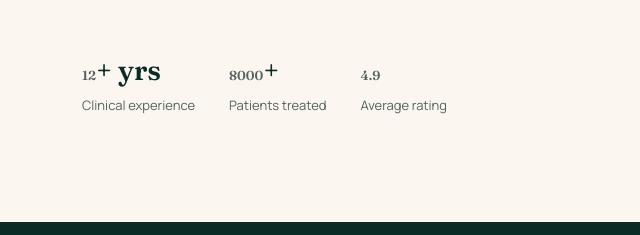
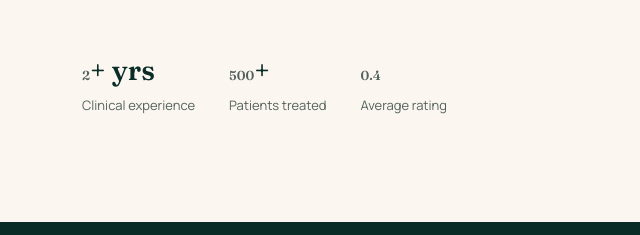
Before and after one commit to Arbaab1/Rafat-Dental-clinic-, a plain HTML site: page index.html in a window 1280 px wide. Shown: the part 537-772 px from the top of the page, 0-640 px from the left. Drawn offline with Linux system fonts and the light colour scheme.

Commit message:
Update trust metrics in index.html

```diff
--- a/index.html
+++ b/index.html
@@ -461,9 +461,9 @@ body {
           <a class="btn btn-outline" href="tel:+919709890327">Call 97098 90327</a>
         </div>
         <div class="trust-row fade-in-up delay-4">
-          <div class="trust-item"><strong><span class="count" data-count="12">0</span>+ yrs</strong><span>Clinical experience</span></div>
-          <div class="trust-item"><strong><span class="count" data-count="8000">0</span>+</strong><span>Patients treated</span></div>
-          <div class="trust-item"><strong><span class="count" data-count="49" data-decimal="10">0</span></strong><span>Average rating</span></div>
+          <div class="trust-item"><strong><span class="count" data-count="2">0</span>+ yrs</strong><span>Clinical experience</span></div>
+          <div class="trust-item"><strong><span class="count" data-count="500">0</span>+</strong><span>Patients treated</span></div>
+          <div class="trust-item"><strong><span class="count" data-count="4.0" data-decimal="10">0</span></strong><span>Average rating</span></div>
         </div>
       </div>
       <div class="hero-art">
```
